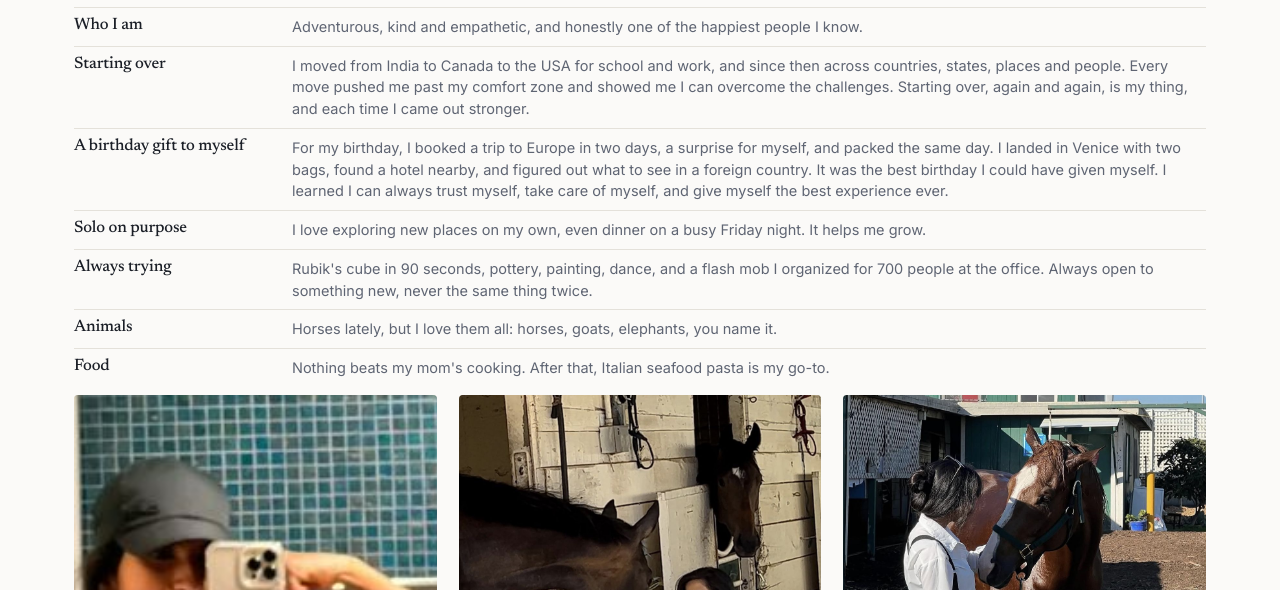
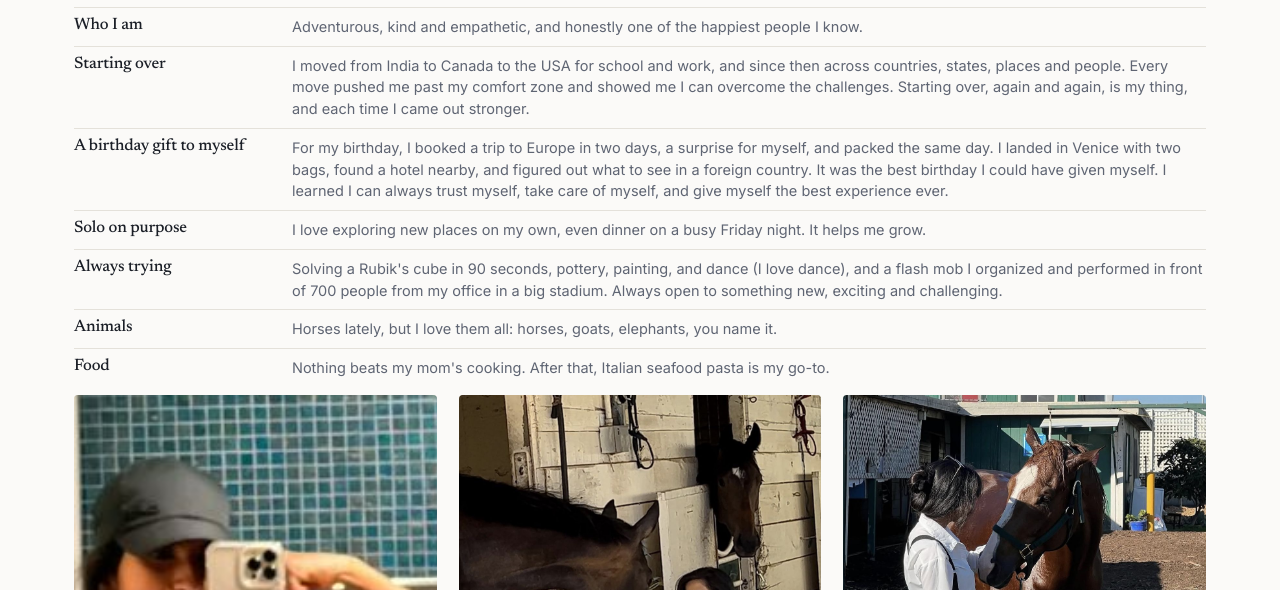
Before and after one commit to nehavaishnavimentor/coaching, a plain HTML site: page life.html in a window 1280 px wide. Shown: the part 210-800 px from the top of the page. Drawn offline with Linux system fonts and the light colour scheme.

Commit message:
Add files via upload

```diff
--- a/life.html
+++ b/life.html
@@ -19,7 +19,7 @@
 <div><h3>Starting over</h3><p>I moved from India to Canada to the USA for school and work, and since then across countries, states, places and people. Every move pushed me past my comfort zone and showed me I can overcome the challenges. Starting over, again and again, is my thing, and each time I came out stronger.</p></div>
 <div><h3>A birthday gift to myself</h3><p>For my birthday, I booked a trip to Europe in two days, a surprise for myself, and packed the same day. I landed in Venice with two bags, found a hotel nearby, and figured out what to see in a foreign country. It was the best birthday I could have given myself. I learned I can always trust myself, take care of myself, and give myself the best experience ever.</p></div>
 <div><h3>Solo on purpose</h3><p>I love exploring new places on my own, even dinner on a busy Friday night. It helps me grow.</p></div>
-<div><h3>Always trying</h3><p>Rubik's cube in 90 seconds, pottery, painting, dance, and a flash mob I organized for 700 people at the office. Always open to something new, never the same thing twice.</p></div>
+<div><h3>Always trying</h3><p>Solving a Rubik's cube in 90 seconds, pottery, painting, and dance (I love dance), and a flash mob I organized and performed in front of 700 people from my office in a big stadium. Always open to something new, exciting and challenging.</p></div>
 <div><h3>Animals</h3><p>Horses lately, but I love them all: horses, goats, elephants, you name it.</p></div>
 <div><h3>Food</h3><p>Nothing beats my mom's cooking. After that, Italian seafood pasta is my go-to.</p></div>
 </div></div>
```
